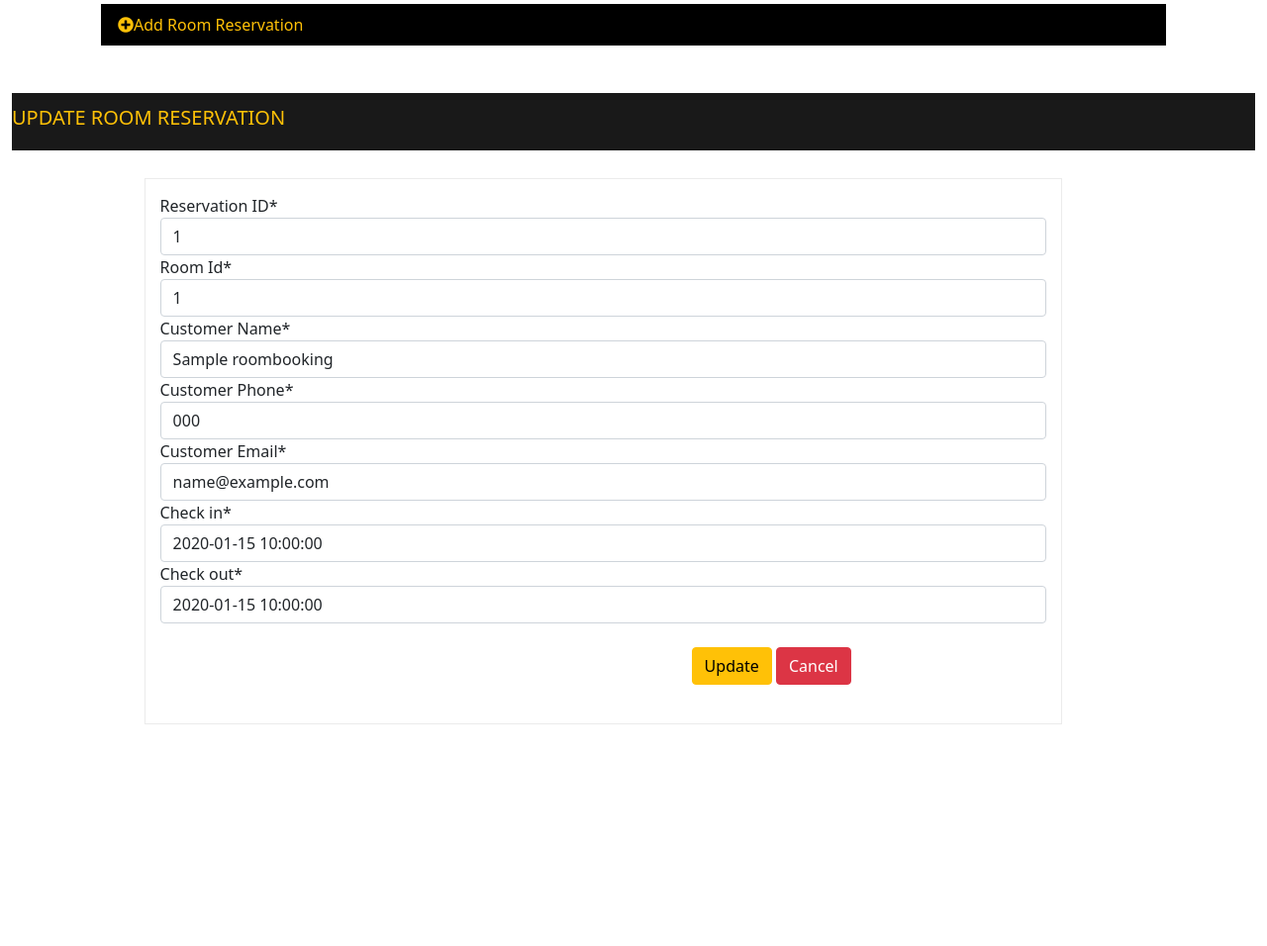
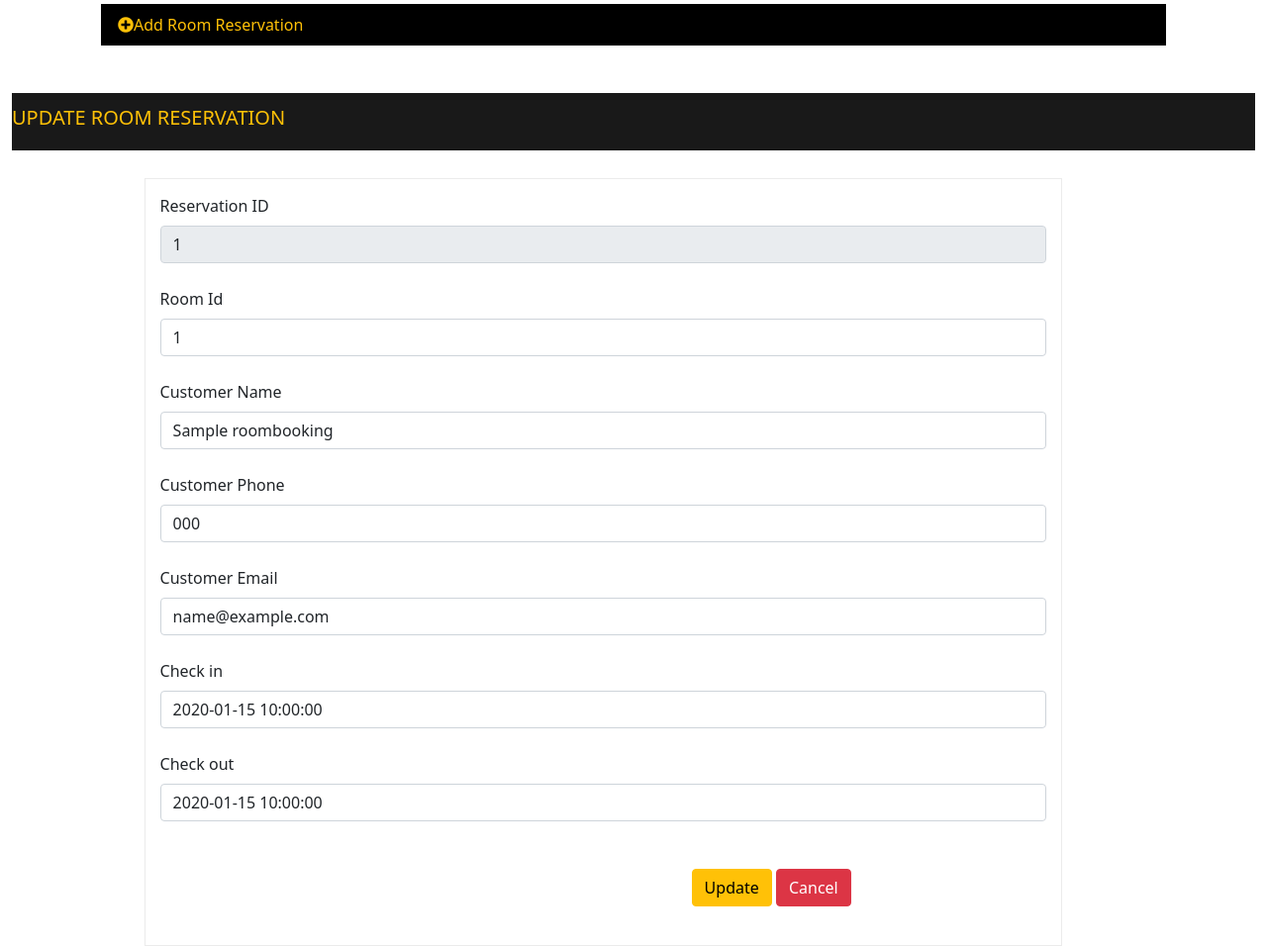
Before and after one commit to isurukavinda99/GrandElite, a Django app: page /rae/roombooking_list/1/ in a window 1280 px wide. Shown: the part 543-1499 px from the top of the page at 99% size. Before the commit the page ends 1275 px from the top, so only its background shows below. Run offline with Django 3.2, Linux system fonts and the light colour scheme; tables that the repository leaves empty hold one stand-in row (values such as "Sample post"); some libraries are stand-ins or nearby versions.

Commit message:
lock id in update room booking

```diff
--- a/templates/RAE/updateRoomBooking.html
+++ b/templates/RAE/updateRoomBooking.html
@@ -1,5 +1,5 @@
 {% extends 'layout/dashboard.html' %}
-{% load crispy_forms_tags %}
+<!--{% load crispy_forms_tags %}-->
 {% block title %} update room bookings {% endblock %}
 
 
@@ -28,35 +28,35 @@
 
                 <form method="post" style="display:block" novalidate>
                     {% csrf_token %}
-                    {{roombookingform|crispy }}
-<!--                    <div class="mb-4">-->
-<!--                        <label for="reserve_id" class="form-label">{{roombookingform.reserve_id.label}}</label>-->
-<!--                    {{roombookingform.reserve_id}}-->
-<!--                    </div>-->
-<!--                    <div class="mb-4">-->
-<!--                        <label for="room_Id" class="form-label">{{roombookingform.room_Id.label}}</label>-->
-<!--                    {{roombookingform.room_Id}}-->
-<!--                    </div>-->
-<!--                    <div class="mb-4">-->
-<!--                        <label for="customer_name" class="form-label">{{roombookingform.customer_name.label}}</label>-->
-<!--                        {{roombookingform.customer_name}}-->
-<!--                    </div>-->
-<!--                    <div class="mb-4">-->
-<!--                        <label for="customer_phone" class="form-label">{{roombookingform.customer_phone.label}}</label>-->
-<!--                        {{roombookingform.customer_phone}}-->
-<!--                    </div>-->
-<!--                    <div class="mb-4">-->
-<!--                        <label for="customer_email" class="form-label">{{roombookingform.customer_email.label}}</label>-->
-<!--                        {{roombookingform.customer_email}}-->
-<!--                    </div>-->
-<!--                    <div class="mb-4">-->
-<!--                        <label for="check_in" class="form-label">{{roombookingform.check_in.label}}</label>-->
-<!--                        {{roombookingform.check_in}}-->
-<!--                    </div>-->
-<!--                    <div class="mb-4">-->
-<!--                        <label for="check_out" class="form-label">{{roombookingform.check_out.label}}</label>-->
-<!--                        {{roombookingform.check_out}}-->
-<!--                    </div>-->
+<!--                    {{roombookingform|crispy }}-->
+                    <div class="mb-4">
+                        <label for="reserve_id" class="form-label">{{roombookingform.reserve_id.label}}</label>
+                    <input readonly {{roombookingform.reserve_id}}
+                    </div>
+                    <div class="mb-4">
+                        <label for="room_Id" class="form-label">{{roombookingform.room_Id.label}}</label>
+                    {{roombookingform.room_Id}}
+                    </div>
+                    <div class="mb-4">
+                        <label for="customer_name" class="form-label">{{roombookingform.customer_name.label}}</label>
+                        {{roombookingform.customer_name}}
+                    </div>
+                    <div class="mb-4">
+                        <label for="customer_phone" class="form-label">{{roombookingform.customer_phone.label}}</label>
+                        {{roombookingform.customer_phone}}
+                    </div>
+                    <div class="mb-4">
+                        <label for="customer_email" class="form-label">{{roombookingform.customer_email.label}}</label>
+                        {{roombookingform.customer_email}}
+                    </div>
+                    <div class="mb-4">
+                        <label for="check_in" class="form-label">{{roombookingform.check_in.label}}</label>
+                        {{roombookingform.check_in}}
+                    </div>
+                    <div class="mb-4">
+                        <label for="check_out" class="form-label">{{roombookingform.check_out.label}}</label>
+                        {{roombookingform.check_out}}
+                    </div>
                 <br/>
                  <div class="mb-4" style="margin-left:60%">
                      <button type="submit" class="btn btn-warning">Update</button>
```
